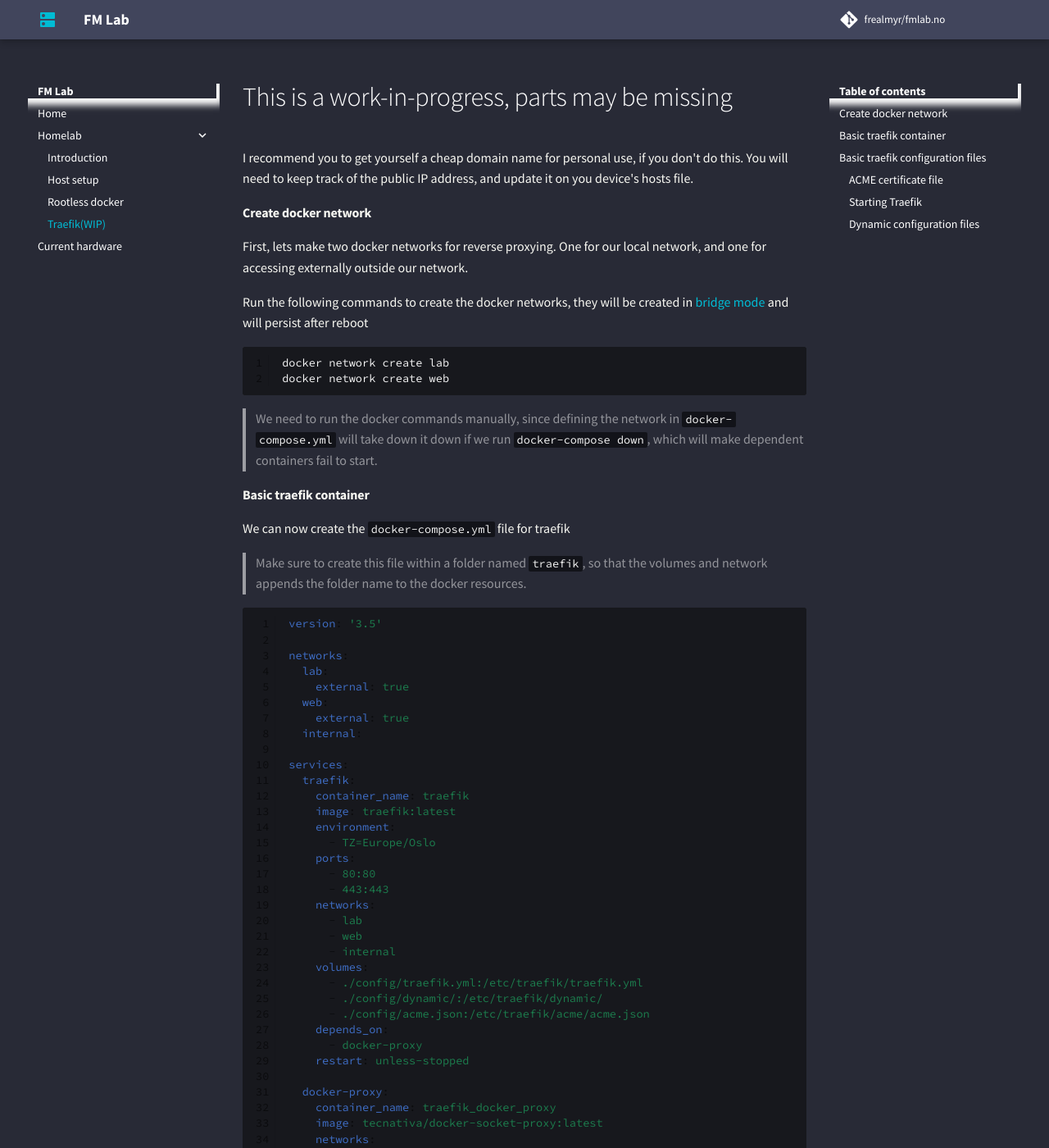
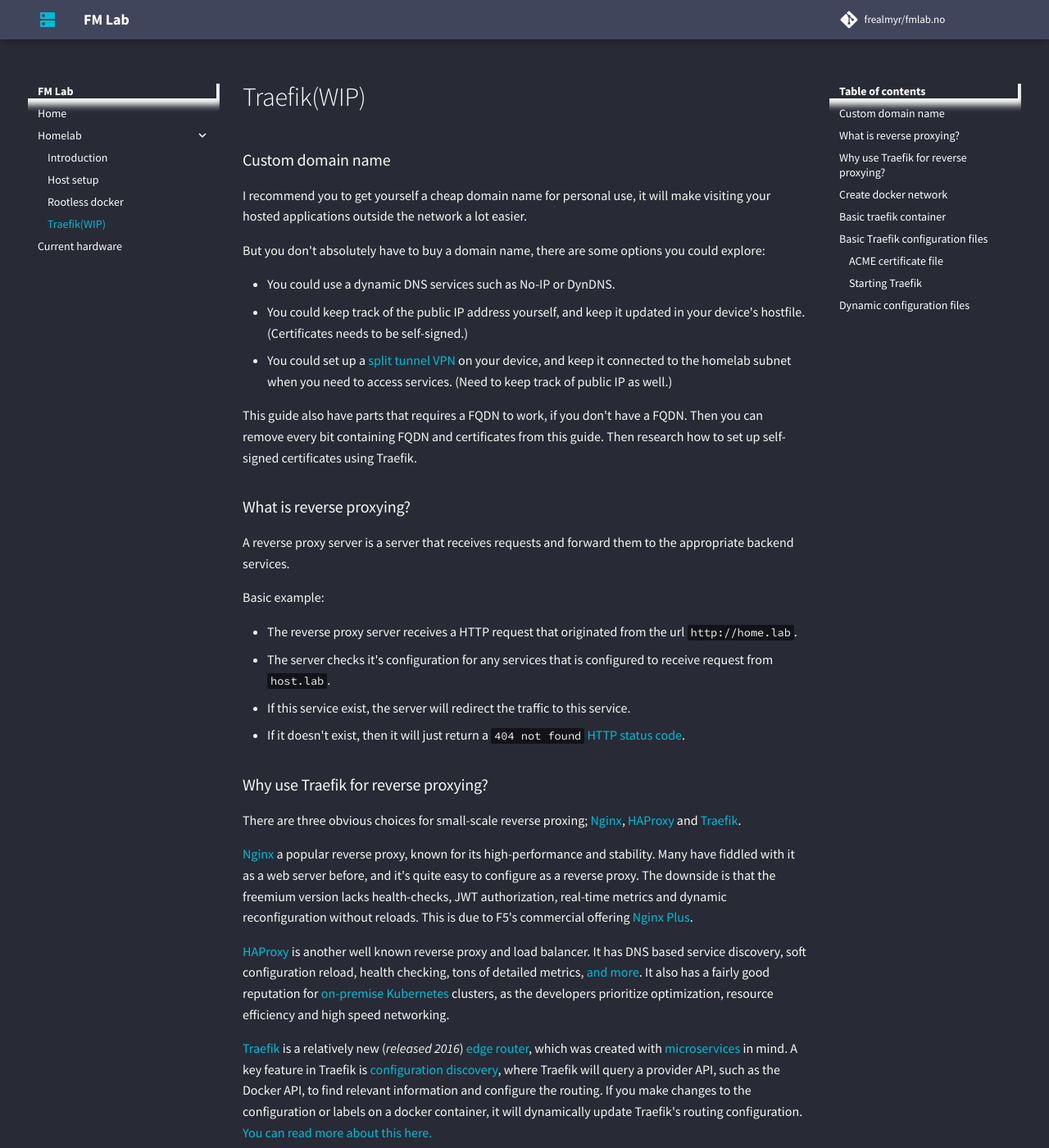
Before and after one commit to frealmyr/docs.fmlab.no, an MkDocs documentation site: the page built from docs/homelab/traefik.md, in a window 1280 px wide and 1400 px high. Shown: the whole window at 82% size. Built offline with MkDocs 1.6.1 and Material for MkDocs 9.7.7, drawn with Linux system fonts in a browser that asks for light colours; comment, search, counter and statistics services are not loaded; some of the changed text lies outside the part shown.

Commit message:
homelab: update traefik guide

````diff
--- a/docs/homelab/traefik.md
+++ b/docs/homelab/traefik.md
@@ -1,12 +1,54 @@
+### Custom domain name
 
-# This is a work-in-progress, parts may be missing
+I recommend you to get yourself a cheap domain name for personal use, it will make visiting your hosted applications outside the network a lot easier.
 
-I recommend you to get yourself a cheap domain name for personal use, if you don't do this. You will need to keep track of the public IP address, and update it on you device's hosts file.
+But you don't absolutely have to buy a domain name, there are some options you could explore:
 
+- You could use a dynamic DNS services such as No-IP or DynDNS.
+- You could keep track of the public IP address yourself, and keep it  updated in your device's hostfile. (Certificates needs to be self-signed.)
+- You could set up a [split tunnel VPN](https://en.wikipedia.org/wiki/Split_tunneling) on your device, and keep it connected to the homelab subnet when you need to access services. (Need to keep track of public IP as well.)
 
-#### Create docker network
+This guide also have parts that requires a FQDN to work, if you don't have a FQDN. Then you can remove every bit containing FQDN and certificates from this guide. Then research how to set up self-signed certificates using Traefik.
 
-First, lets make two docker networks for reverse proxying. One for our local network, and one for accessing externally outside our network.
+### What is reverse proxying?
+
+A reverse proxy server is a server that receives requests and forward them to the appropriate backend services.
+
+Basic example:
+
+- The reverse proxy server receives a HTTP request that originated from the url `http://home.lab`.
+- The server checks it's configuration for any services that is configured to receive request from `host.lab`.
+- If this service exist, the server will redirect the traffic to this service.
+- If it doesn't exist, then it will just return a `404 not found` [HTTP status code](https://http.cat/404).
+
+### Why use Traefik for reverse proxying?
+
+There are three obvious choices for small-scale reverse proxing; [Nginx](https://docs.nginx.com/nginx/admin-guide/web-server/reverse-proxy/), [HAProxy](http://www.haproxy.org/) and [Traefik](https://docs.traefik.io/).
+
+[Nginx](https://nginx.org/en/) a popular reverse proxy, known for its high-performance and stability. Many have fiddled with it as a web server before, and it's quite easy to configure as a reverse proxy. The downside is that the freemium version lacks health-checks, JWT authorization, real-time metrics and dynamic reconfiguration without reloads. This is due to F5's commercial offering [Nginx Plus](https://www.nginx.com/products/nginx/).
+
+[HAProxy](https://github.com/jcmoraisjr/haproxy-ingress) is another well known reverse proxy and load balancer. It has DNS based service discovery, soft configuration reload, health checking, tons of detailed metrics, [and more](https://en.wikipedia.org/wiki/HAProxy#Features). It also has a fairly good reputation for [on-premise](https://en.wikipedia.org/wiki/On-premises_software) [Kubernetes](https://kubernetes.io/) clusters, as the developers prioritize optimization, resource efficiency and high speed networking.
+
+[Traefik](https://docs.traefik.io/) is a relatively new (_released 2016_) [edge router](https://docs.traefik.io/), which was created with [microservices](https://en.wikipedia.org/wiki/Microservices) in mind. A key feature in Traefik is [configuration discovery](https://docs.traefik.io/providers/overview/), where Traefik will query a provider API, such as the Docker API, to find relevant information and configure the routing. If you make changes to the configuration or labels on a docker container, it will dynamically update Traefik's routing configuration. [You can read more about this here.](https://docs.traefik.io/providers/overview/)
+
+>Since Docker a the central component in my homelab setup, and the features that are offered out-of-box fits my use-case quite nicely. It just makes sense to use Traefik in my case.
+
+With Traefik, enabling reverse proxying is as simple as adding three labels to containers. If i need more middlewares on a container, like for instance, protecting an app with [SSO authorization](https://auth0.com/blog/what-is-and-how-does-single-sign-on-work/). Then i can just add another label, and Traefik will enable this for that container.
+
+Here are some neat features you get with Traefik:
+
+  - Auto service discovery using the Docker API
+  - Changes are reflected in realtime (No manual config reloads needed)
+  - Configuration can be written in yaml
+  - [Automatic certificate issuing](https://docs.traefik.io/https/acme/) using [LetsEncrypt](https://letsencrypt.org/)
+  - [Metrics](https://docs.traefik.io/observability/metrics/overview/) (Prometheus/REST)
+  - [Tracing](https://docs.traefik.io/observability/tracing/overview/) (Jaeger/ELK)
+  - Supports [TCP](https://docs.traefik.io/routing/services/#configuring-tcp-services)/[UDP](https://docs.traefik.io/routing/services/#configuring-udp-services)
+  - Lots of built-in [middleware](https://docs.traefik.io/middlewares/overview/) for tweaking requests before they reach the service. Such as [circuit breakers](https://docs.traefik.io/middlewares/circuitbreaker/), [retry mechanics](https://docs.traefik.io/middlewares/retry/), [rate limiting](https://docs.traefik.io/middlewares/ratelimit/) and [forwardAuth](https://docs.traefik.io/middlewares/forwardauth/) for JWT authorization.
+
+### Create docker network
+
+First, lets make two docker networks dedicated to reverse proxying. One for our local network, and one for accessing externally outside our network.
 
 Run the following commands to create the docker networks, they will be created in [bridge mode](https://docs.docker.com/network/#network-drivers) and will persist after reboot
 
@@ -17,7 +59,7 @@
 
 >We need to run the docker commands manually, since defining the network in `docker-compose.yml` will take down it down if we run `docker-compose down`, which will make dependent containers fail to start.
 
-#### Basic traefik container
+### Basic traefik container
 
 We can now create the `docker-compose.yml` file for traefik
 
@@ -66,7 +108,7 @@
     restart: unless-stopped
 ```
 
-| Line       | Description   |
+| Line | Description   |
 | :--------------- | :------ |
 | L3:L6 | For networks, we add the docker network we created earlier as a external network. Which means that docker will try to connect to this network, but never create nor destroy it. We also have a internal network, which will only be used between services in this docker-compose. |
 | L13 | Change the timezone to your current one, this will be used by things like traefik dashboard and logs. |
@@ -77,7 +119,7 @@
 | L34 | Here we can define which docker APIs that are available for read-only access, you can [read more about the available APIs here](https://github.com/Tecnativa/docker-socket-proxy#grant-or-revoke-access-to-certain-api-sections). |
 | L36 | If you use a **rootless docker** install, then this is the correct volume. If you are using the standard docker install method, change this to `/var/run/docker.sock:/var/run/docker.sock`. |
 
-#### Basic traefik configuration files
+### Basic Traefik configuration files
 
 Now that we have the `docker-compose.yml` in place, we need to create the configuration files for traefik.
 
@@ -136,7 +178,7 @@
 | L21 | Traefik will monitor this directory for configuration files, and automatically reload these if there are any changes made to the files. |
 | L24 | Readies the dashboard by enabling the necessary APIs, further configuration needed. |
 
-##### ACME certificate file
+#### ACME certificate file
 
 ACME requires a `acme.json` file for storing certificates, create it by running
 
@@ -145,7 +187,7 @@
 chmod 600 acme.json
 ```
 
-##### Starting Traefik
+#### Starting Traefik
 
 We have now added all of the necessary static configuration files for running Traefik. We can now start Traefik to see if it is running properly
 
@@ -153,9 +195,7 @@
 docker-compose up
 ```
 
-
-
-##### Dynamic configuration files
+### Dynamic configuration files
 
 Every configuration file that you create inside the `dynamic` folder, will be automatically reloaded if you makes changes. This makes it easy to create new routing rules, as you can listen for the Traefik container logs and check the endpoint while editing files for efficient setup.
 
````
Also changed, not shown: docs/index.md (+0 -4 lines).
